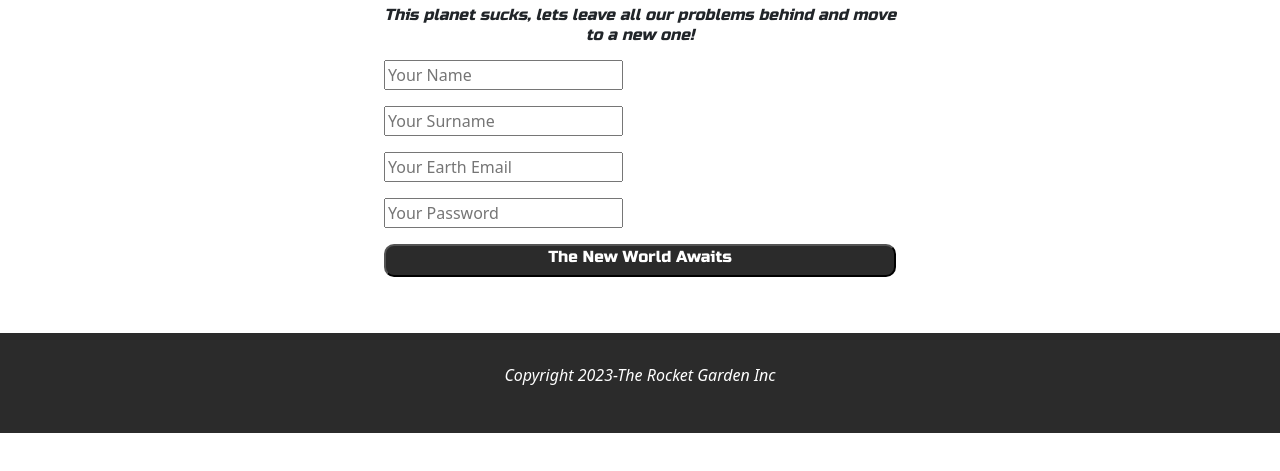
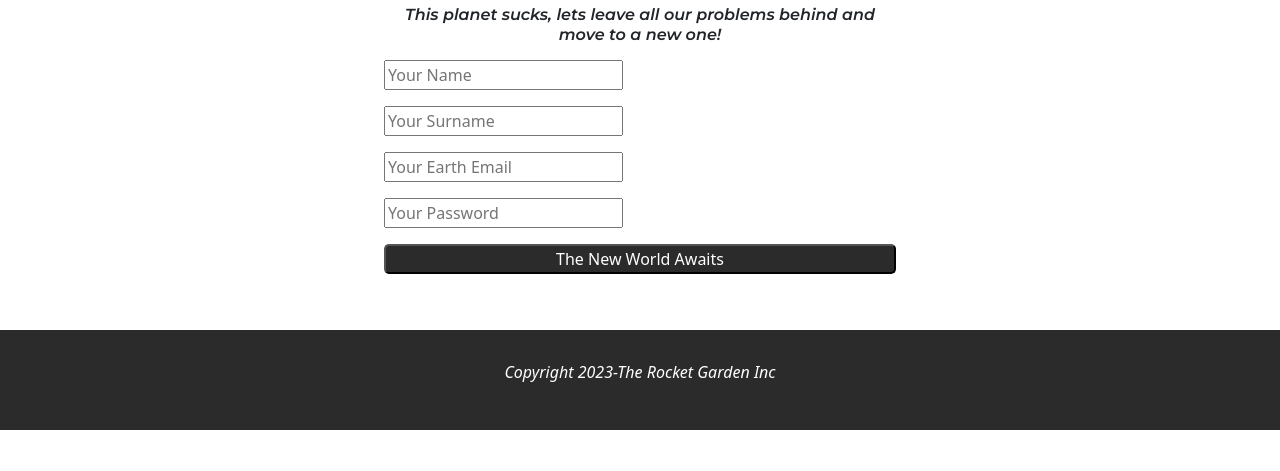
Before and after one commit to Pierre221352/final-formal-assessment-week-8, a plain HTML site: page index.html in a window 1280 px wide. Shown: the part 261-732 px from the top of the page. Drawn offline with nearby package versions, Linux system fonts and the light colour scheme.

Commit message:
fonts added to text

```diff
--- a/css/main.css
+++ b/css/main.css
@@ -52,9 +52,9 @@ h2{
 }
 
 h6{
-    font-family: "Russo One";
-    font-size: "regular";
+    font-family: "Montserrat";
 }
+
 
 form{
     width: 50%;
@@ -64,7 +64,6 @@ form{
     padding-right: 5%;
     padding-top: 40px;
     padding-bottom: 40px;
-    border-radius: 10px;
 }
 
 .form input{
@@ -72,7 +71,7 @@ form{
     height: 35px;
     margin-top: 30px;
     padding-left: 15px;
-    border-radius: 10px;
+    border-radius: 5px;
     background-color: lightgray;
 }
 
@@ -80,7 +79,7 @@ select, button{
     width: 100% !important;
     color: white;
     background-color: #2b2b2b;
-    border-radius: 10px;
+    border-radius: 5px;
 }
 
 footer{
--- a/index.html
+++ b/index.html
@@ -33,9 +33,11 @@
             </ul>
     </nav>
 
+
     <form>
         <h2 text align="center">Create an Account</h2>
         <h6 text align="center"><i>This planet sucks, lets leave all our problems behind and move to a new one!</i></h6>
+
         <p>
             <div class="row">
                 <div class="col-25">
@@ -77,15 +79,13 @@
             <div class="col-25">
             </div>
             <div class="col-75">
-
             </div>
         </div>
     </div>
     <p>
-        <button type="submit"><h6>The New World Awaits</h6></button>
+        <button type="submit">The New World Awaits</button>
     </p>
         </form>
-
 
 <footer><i>Copyright 2023-The Rocket Garden Inc</i></footer>
 </body>
```
Lines whose indentation alone changed are shown as unchanged.
